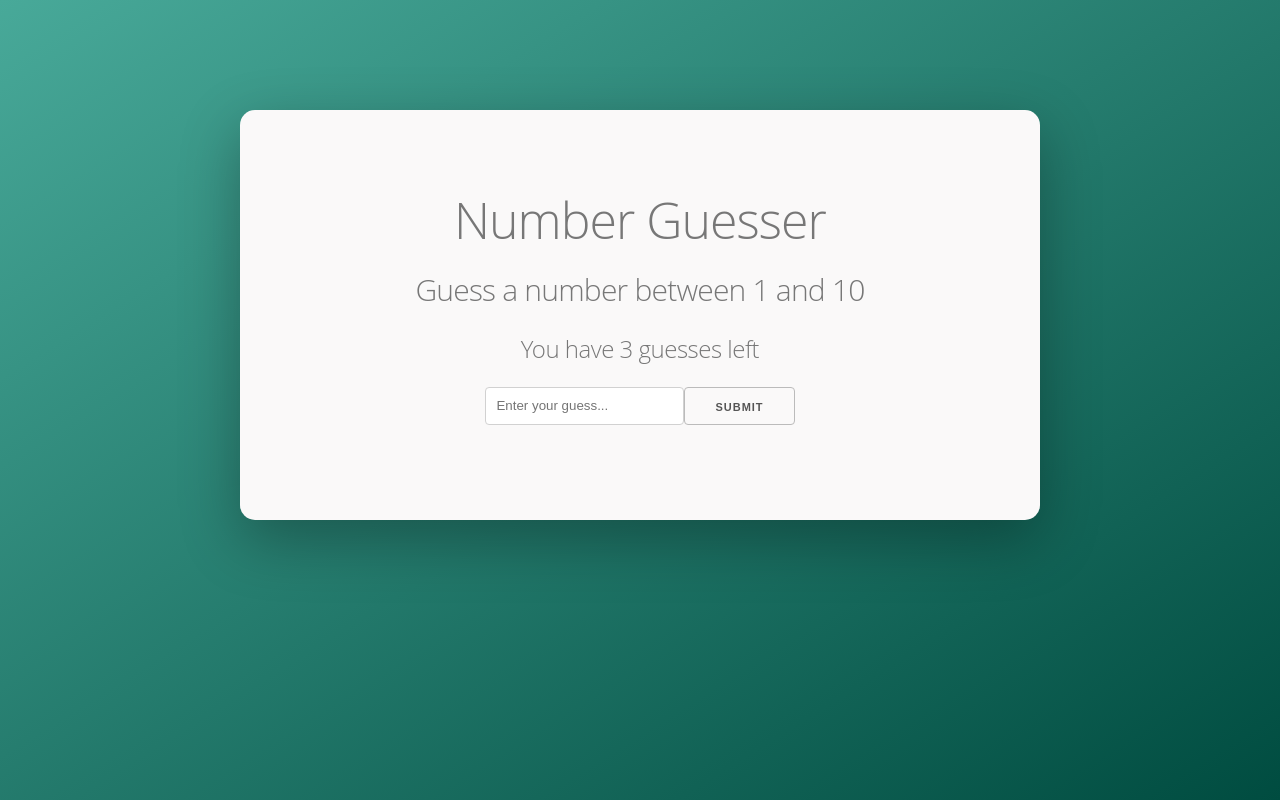
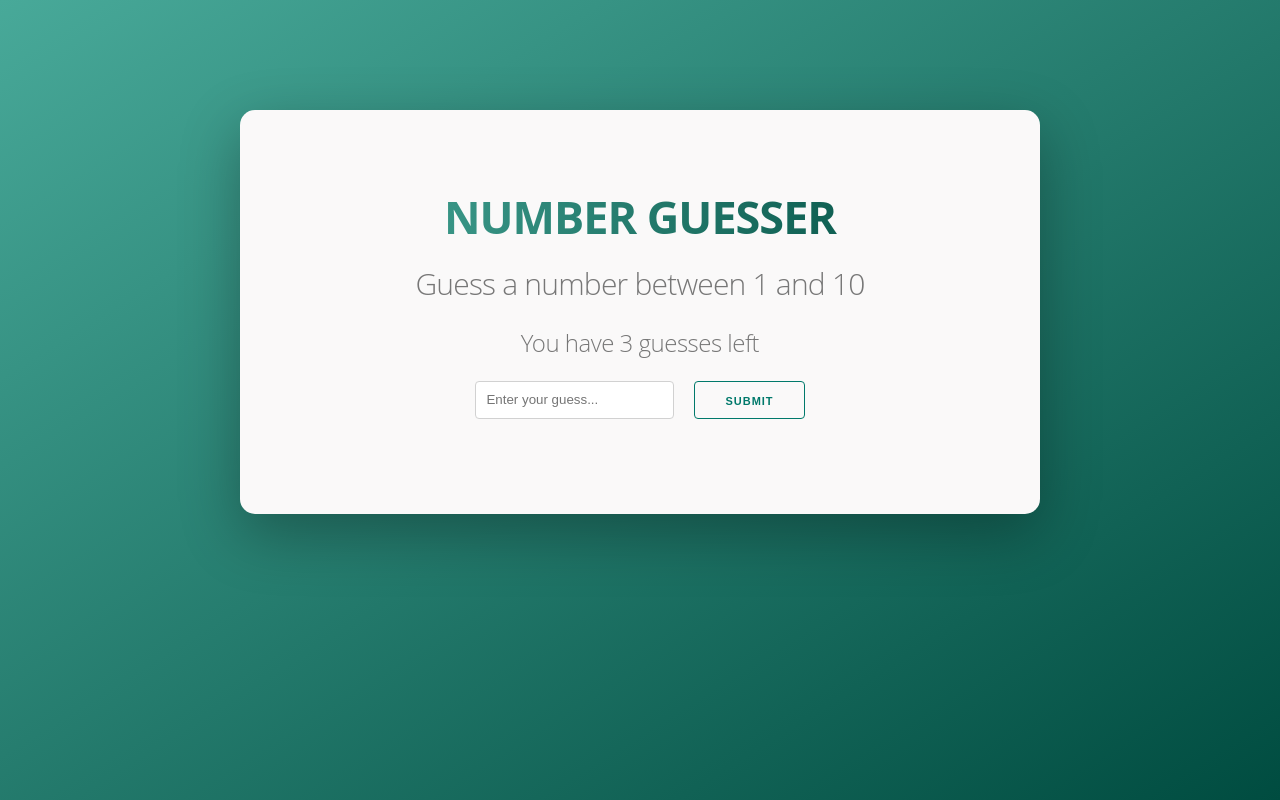
Before and after one commit to rayGreycloud/number-guesser-js, a plain HTML site: page index.html in a window 1280 px wide. Drawn offline with nearby package versions, Linux system fonts and the light colour scheme.

Commit message:
Add classes for styling

```diff
--- a/index.html
+++ b/index.html
@@ -13,7 +13,7 @@
 <body>
   <div class="container">
     <div class="content">
-      <h1 class="heading">Number Guesser</h1>
+      <h1 class="heading main-title">Number Guesser</h1>
       <div class="game">
         <h4 class="heading">
           Guess a number between
@@ -22,7 +22,7 @@
         <h5 class="heading">You have <span class="guesses"></span> guesses left</h5>
         <div class="guess">
           <input type="number" id="guess-input" placeholder="Enter your guess...">
-          <input type="submit" value="Submit" id="guess-btn">
+          <input class="guess__btn" type="submit" value="Submit" id="guess-btn">
         </div>
       </div>
       <h5 class="heading message"></h5>
```
